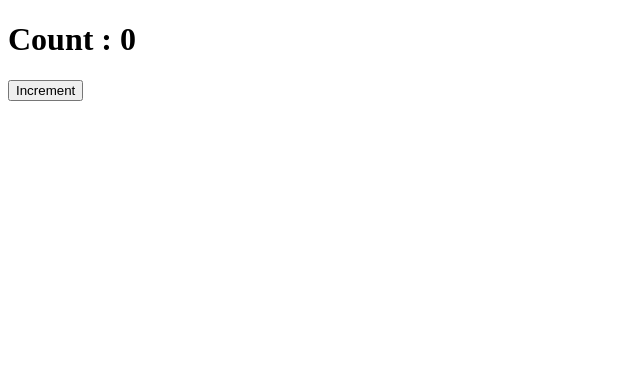
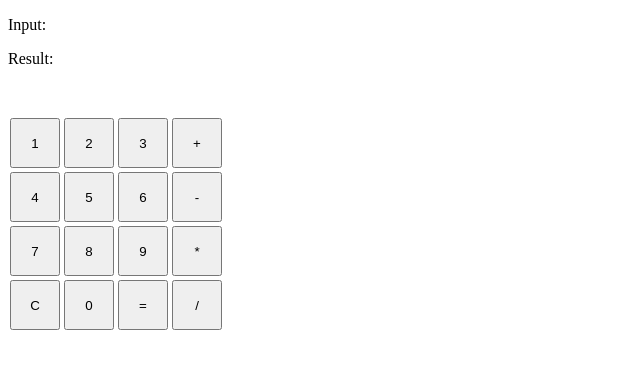
Before and after one commit to yeminko/vue-workspace, a Vue app in the folder vue-basic/: page / in a window 1280 px wide. Before the commit this address had no page. Shown: the top 368 px of the page, without its empty margins (0-640 px from the left). Built offline with nearby package versions, Linux system fonts and the light colour scheme; the HTML template or start-up script is replaced by a standard one.

Commit message:
feat: replace count display with MyCalculator component

```diff
--- a/vue-basic/src/App.vue
+++ b/vue-basic/src/App.vue
@@ -1,16 +1,11 @@
 <template>
-  <h1>Count : {{ count }}</h1>
-  <button @focus="increaseCount">Increment</button>
+  <section>
+    <MyCalculator />
+  </section>
 </template>
 
 <script setup lang="ts">
-import { ref } from 'vue'
-
-const count = ref(0)
-
-function increaseCount() {
-  count.value++
-}
+import MyCalculator from './components/MyCalculator.vue'
 </script>
 
 <style scoped lang="scss"></style>
--- /dev/null
+++ b/vue-basic/src/components/MyCalculator.vue
@@ -0,0 +1,91 @@
+<template>
+  <section>
+    <div style="height: 100px">
+      <p>Input: {{ leftNum }} {{ operator }} {{ rightNum }}</p>
+      <p>Result: {{ result }}</p>
+    </div>
+    <div>
+      <button @click="appendNumber(1)">1</button>
+      <button @click="appendNumber(2)">2</button>
+      <button @click="appendNumber(3)">3</button>
+      <button @click="setOperator('+')">+</button>
+      <br />
+      <button @click="appendNumber(4)">4</button>
+      <button @click="appendNumber(5)">5</button>
+      <button @click="appendNumber(6)">6</button>
+      <button @click="setOperator('-')">-</button>
+      <br />
+      <button @click="appendNumber(7)">7</button>
+      <button @click="appendNumber(8)">8</button>
+      <button @click="appendNumber(9)">9</button>
+      <button @click="setOperator('*')">*</button>
+      <br />
+      <button @click="clear">C</button>
+      <button @click="appendNumber(0)">0</button>
+      <button @click="calculate">=</button>
+      <button @click="setOperator('/')">/</button>
+    </div>
+  </section>
+</template>
+
+<script setup lang="ts">
+import { ref } from 'vue'
+
+const leftNum = ref('')
+const rightNum = ref('')
+const operator = ref('')
+const result = ref('')
+
+const appendNumber = (num: number) => {
+  if (!operator.value) {
+    leftNum.value += num
+  } else {
+    rightNum.value += num
+  }
+}
+
+const setOperator = (op: string) => {
+  if (leftNum.value) operator.value = op
+}
+
+const calculate = () => {
+  if (!leftNum.value || !rightNum.value || !operator.value) return
+
+  const left = parseFloat(leftNum.value)
+  const right = parseFloat(rightNum.value)
+
+  switch (operator.value) {
+    case '+':
+      result.value = (left + right).toString()
+      break
+    case '-':
+      result.value = (left - right).toString()
+      break
+    case '*':
+      result.value = (left * right).toString()
+      break
+    case '/':
+      if (right === 0) {
+        result.value = 'Error'
+        return
+      }
+      result.value = (left / right).toString()
+      break
+  }
+}
+
+const clear = () => {
+  leftNum.value = ''
+  rightNum.value = ''
+  operator.value = ''
+  result.value = ''
+}
+</script>
+
+<style scoped>
+button {
+  width: 50px;
+  height: 50px;
+  margin: 2px;
+}
+</style>
```
